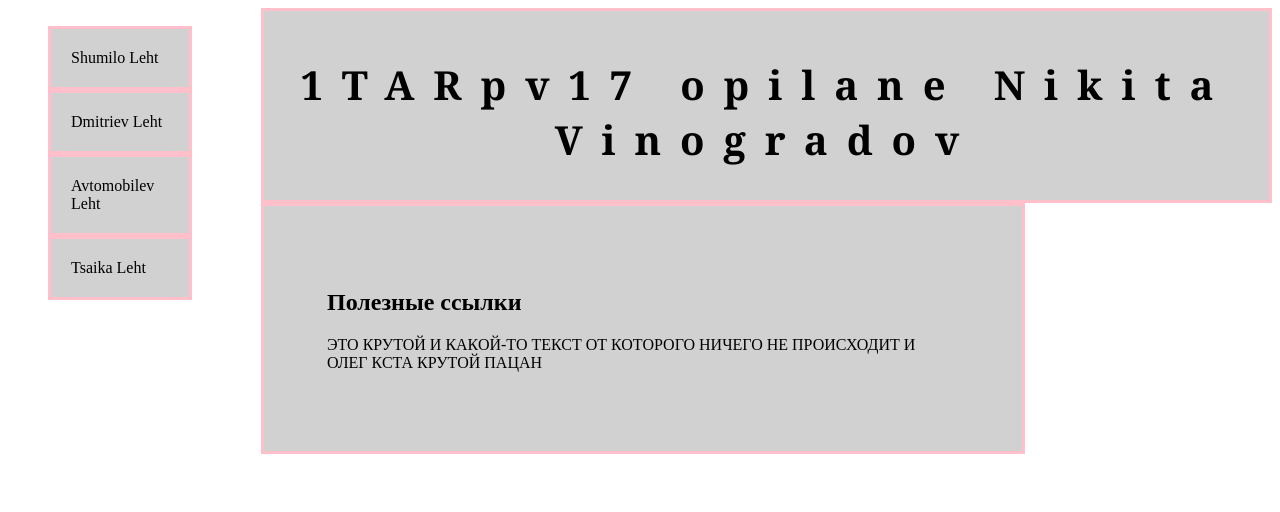
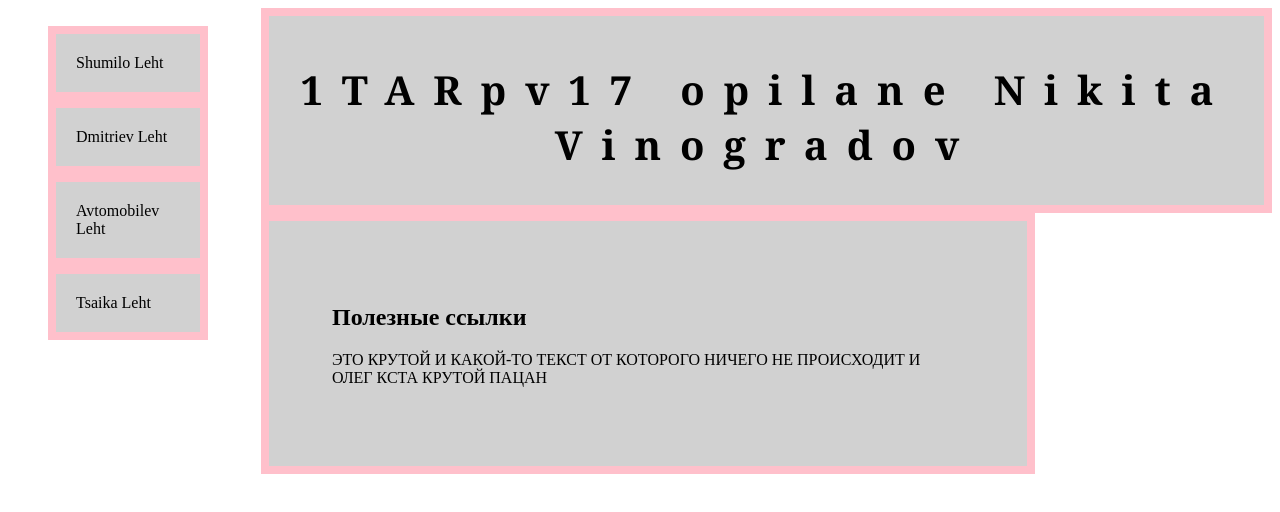
Before and after one commit to NikVin322/Just-a-simple-repository, a plain HTML site: page index.html in a window 1280 px wide. Drawn offline with Linux system fonts and the light colour scheme.

Commit message:
CSS TODO2 : Vipolneno

```diff
--- a/style.css
+++ b/style.css
@@ -11,7 +11,7 @@ header{
 	background-image: url('Untitled.png');
 	background-repeat:no-repeat;
 	height:189px;
-	border:solid 3px pink;
+	border:solid 8px pink;
 }
 header ul{
 	list-style-type:none;
@@ -45,7 +45,7 @@ footer{
 	background-image: url('Untitled.png');
 	background-repeat:no-repeat;
 	height:190px;
-	border:solid 3px pink;
+	border:solid 8px pink;
 }
 nav ul{
 	list-style-type:none;
@@ -60,14 +60,14 @@ nav li a{
 	text-align: left;
 	overflow: visible;
 	padding:20px;
-	border:solid 3px pink;
+	border:solid 8px pink;
 	text-decoration:none;
 	color: black;
 	width: 60%;
 }
 main{
 	background-color: #d1d1d1;
-	border:solid 3px pink;
+	border:solid 8px pink;
 	margin-left: 20%;
 	overflow: visible;
 	width: 50%;
```
